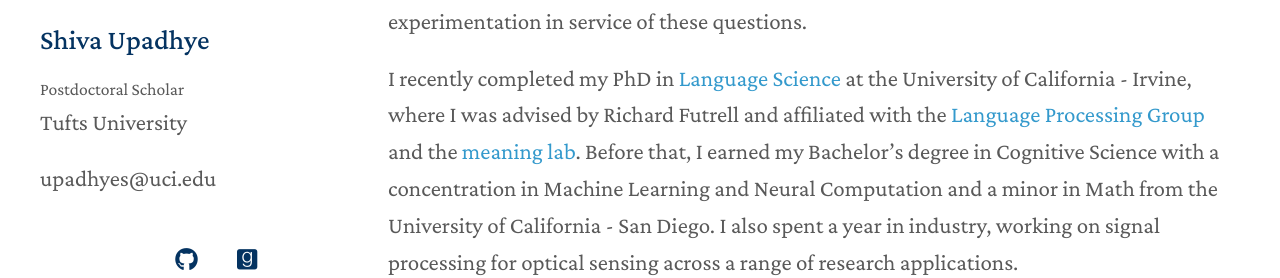
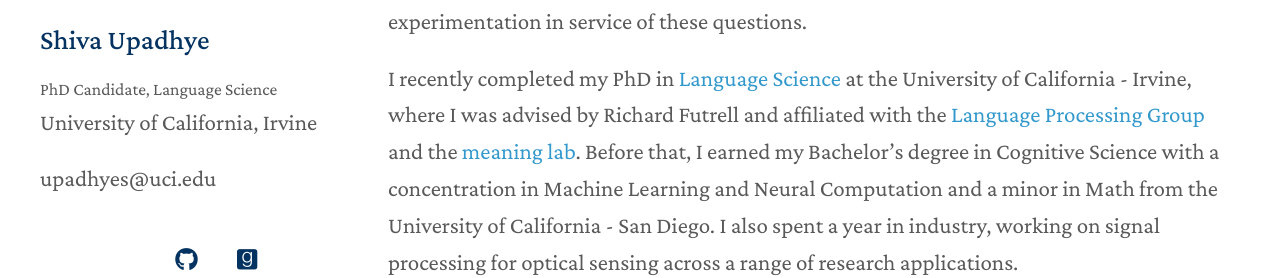
Before and after one commit to shiupadhye/shiupadhye.github.io, a Jekyll site: the page built from index.md, in a window 1280 px wide. Shown: the part 286-564 px from the top of the page. Built offline with Jekyll 4.4.1, drawn with Linux system fonts in a browser that asks for light colours; a style sheet for code colours, icons or effects is not loaded.

Commit message:
Update _config.yml

```diff
--- a/_config.yml
+++ b/_config.yml
@@ -1,7 +1,7 @@
 # Basic Information
 title: Shiva Upadhye
-position: Postdoctoral Scholar
-affiliation: Tufts University
+position: PhD Candidate, Language Science
+affiliation: University of California, Irvine
 email: upadhyes@uci.edu
 
 # Search Engine Optimization (SEO)
```
